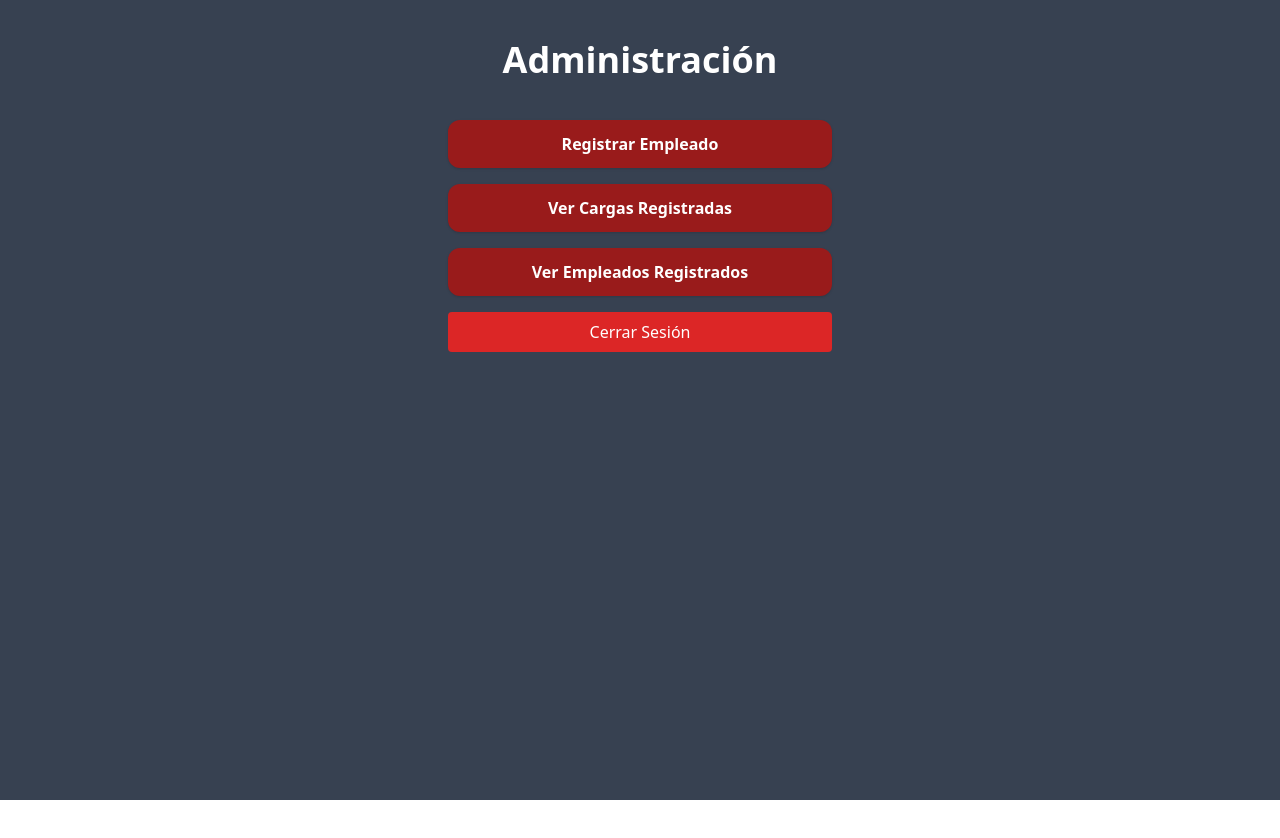
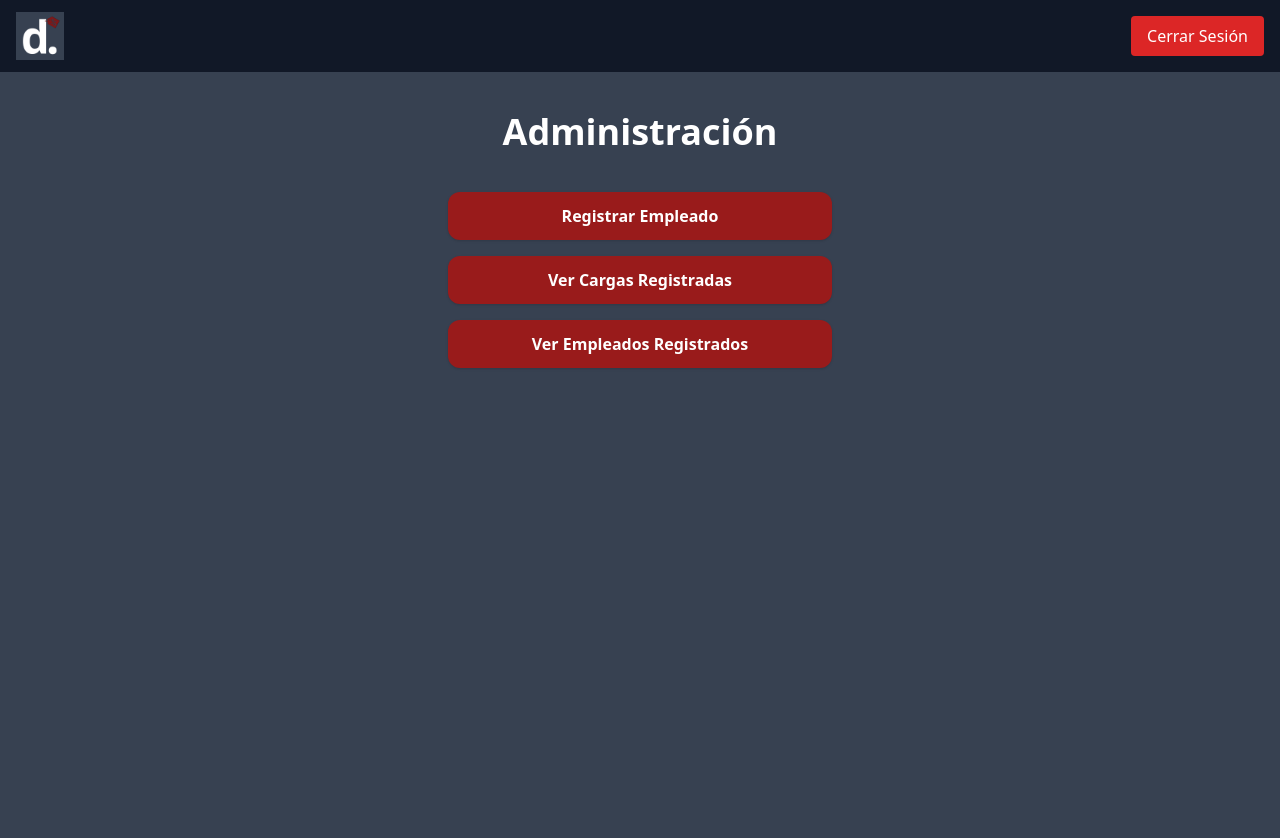
Before and after one commit to julioborn/descuentos, a Next.js app: page /admin in a window 1280 px wide. Shown: the top 838 px of the page. Before the commit the page ends 800 px from the top, so only its background shows below. Built offline with nearby package versions, Linux system fonts and the light colour scheme; no server answers; sample sign-in values are in the browser's storage.

Commit message:
varias cosas

```diff
--- a/package.json
+++ b/package.json
@@ -20,6 +20,7 @@
     "qrcode.react": "^4.2.0",
     "react": "^18",
     "react-dom": "^18",
+    "react-icons": "^5.5.0",
     "react-qr-code": "^2.0.16",
     "react-qr-scanner": "^1.0.0-alpha.11",
     "sweetalert2": "^11.22.0",
--- a/src/app/admin/layout.tsx
+++ b/src/app/admin/layout.tsx
@@ -1,3 +1,4 @@
+import Header from "@/components/Header";
 import { auth } from "@/lib/auth";
 import { redirect } from "next/navigation";
 
@@ -12,5 +13,10 @@ export default async function AdminLayout({ children }: { children: React.ReactN
         redirect("/playero");
     }
 
-    return <>{children}</>;
+    return (
+        <>
+            <Header />
+            <main>{children}</main>
+        </>
+    );
 }
--- a/src/app/admin/page.tsx
+++ b/src/app/admin/page.tsx
@@ -2,7 +2,6 @@
 'use client';
 
 import { useRouter } from 'next/navigation';
-import LogoutButton from '@/components/LogoutButton';
 
 export default function AdminPage() {
     const router = useRouter();
@@ -30,7 +29,6 @@ export default function AdminPage() {
                 >
                     Ver Empleados Registrados
                 </button>
-                <LogoutButton />
             </div>
         </main>
     );
--- a/src/app/layout.tsx
+++ b/src/app/layout.tsx
@@ -1,3 +1,5 @@
+// src/app/layout.tsx
+import SessionLayout from "@/components/SessionLayout";
 import "./globals.css";
 import type { Metadata } from "next";
 
@@ -15,14 +17,9 @@ export const metadata: Metadata = {
 export default function RootLayout({ children }: { children: React.ReactNode }) {
   return (
     <html lang="es">
-      <head>
-        <link rel="manifest" href="/manifest.json" />
-        <meta name="theme-color" content="#0f172a" />
-        <link rel="icon" href="/icons/icon-192.png" />
-        <link rel="apple-touch-icon" href="/icons/icon-192.png" />
-      </head>
+      <head />
       <body className="bg-background text-foreground font-sans">
-        {children}
+        <SessionLayout>{children}</SessionLayout>
       </body>
     </html>
   );
--- a/src/app/playero/layout.tsx
+++ b/src/app/playero/layout.tsx
@@ -1,3 +1,4 @@
+import Header from "@/components/Header";
 import { auth } from "@/lib/auth";
 import { redirect } from "next/navigation";
 
@@ -12,5 +13,10 @@ export default async function PlayeroLayout({ children }: { children: React.Reac
         redirect("/admin");
     }
 
-    return <>{children}</>;
+    return (
+        <>
+            <Header />
+            <main>{children}</main>
+        </>
+    );
 }
--- /dev/null
+++ b/src/components/Header.tsx
@@ -0,0 +1,65 @@
+'use client';
+
+import Link from 'next/link';
+import { useSession } from 'next-auth/react';
+import LogoutButton from './LogoutButton';
+import { useState } from 'react';
+import { HiMenu, HiX } from 'react-icons/hi';
+
+export default function Header() {
+    const { data: session } = useSession();
+    const role = session?.user?.role;
+    const [isOpen, setIsOpen] = useState(false);
+
+    const toggleMenu = () => setIsOpen(prev => !prev);
+
+    return (
+        <header className="bg-gray-900 text-white px-4 py-3 shadow-md">
+            <div className="max-w-7xl mx-auto flex items-center justify-between">
+                <img src="/icons/icon-512.png" alt="Logo" className="w-12 h-12" />
+
+                {/* Botón hamburguesa (solo visible en mobile) */}
+                <button
+                    onClick={toggleMenu}
+                    className="sm:hidden text-white text-2xl focus:outline-none"
+                >
+                    {isOpen ? <HiX /> : <HiMenu />}
+                </button>
+
+                {/* Navegación para desktop */}
+                <div className="hidden sm:flex items-center gap-4 text-sm sm:text-base">
+                    {role === 'admin' && (
+                        <>
+                            <Link href="/admin/empleados" className="hover:text-red-800 transition">Empleados</Link>
+                            <Link href="/admin/cargas" className="hover:text-red-800 transition">Cargas</Link>
+                            <Link href="/admin/precios" className="hover:text-red-800 transition">Precios</Link>
+                        </>
+                    )}
+                    {role === 'playero' && (
+                        <Link href="/playero" className="hover:text-green-300 transition">Panel</Link>
+                    )}
+                    <LogoutButton />
+                </div>
+            </div>
+
+            {/* Menú desplegable para mobile */}
+            {isOpen && (
+                <div className="sm:hidden mt-3 space-y-2 px-2 text-sm">
+                    {role === 'admin' && (
+                        <>
+                            <Link href="/admin/empleados" className="block hover:text-red-800" onClick={() => setIsOpen(false)}>Empleados</Link>
+                            <Link href="/admin/cargas" className="block hover:text-red-800" onClick={() => setIsOpen(false)}>Cargas</Link>
+                            <Link href="/admin/precios" className="block hover:text-red-800" onClick={() => setIsOpen(false)}>Precios</Link>
+                        </>
+                    )}
+                    {role === 'playero' && (
+                        <Link href="/playero" className="block hover:text-red-800" onClick={() => setIsOpen(false)}>Panel</Link>
+                    )}
+                    <div className="pt-2 border-t border-white/20">
+                        <LogoutButton />
+                    </div>
+                </div>
+            )}
+        </header>
+    );
+}
--- a/src/components/LogoutButton.tsx
+++ b/src/components/LogoutButton.tsx
@@ -6,7 +6,7 @@ export default function LogoutButton() {
     return (
         <button
             onClick={() => signOut()}
-            className="px-4 py-2 bg-red-600 text-white rounded hover:bg-red-700"
+            className="px-4 py-2 bg-red-600 text-white rounded hover:bg-red-800"
         >
             Cerrar Sesión
         </button>
--- /dev/null
+++ b/src/components/SessionLayout.tsx
@@ -0,0 +1,8 @@
+// src/components/SessionLayout.tsx
+'use client';
+
+import { SessionProvider } from "next-auth/react";
+
+export default function SessionLayout({ children }: { children: React.ReactNode }) {
+    return <SessionProvider>{children}</SessionProvider>;
+}
```
Also changed, not shown: 1 other file (tests, documents, lock files or other folders).
